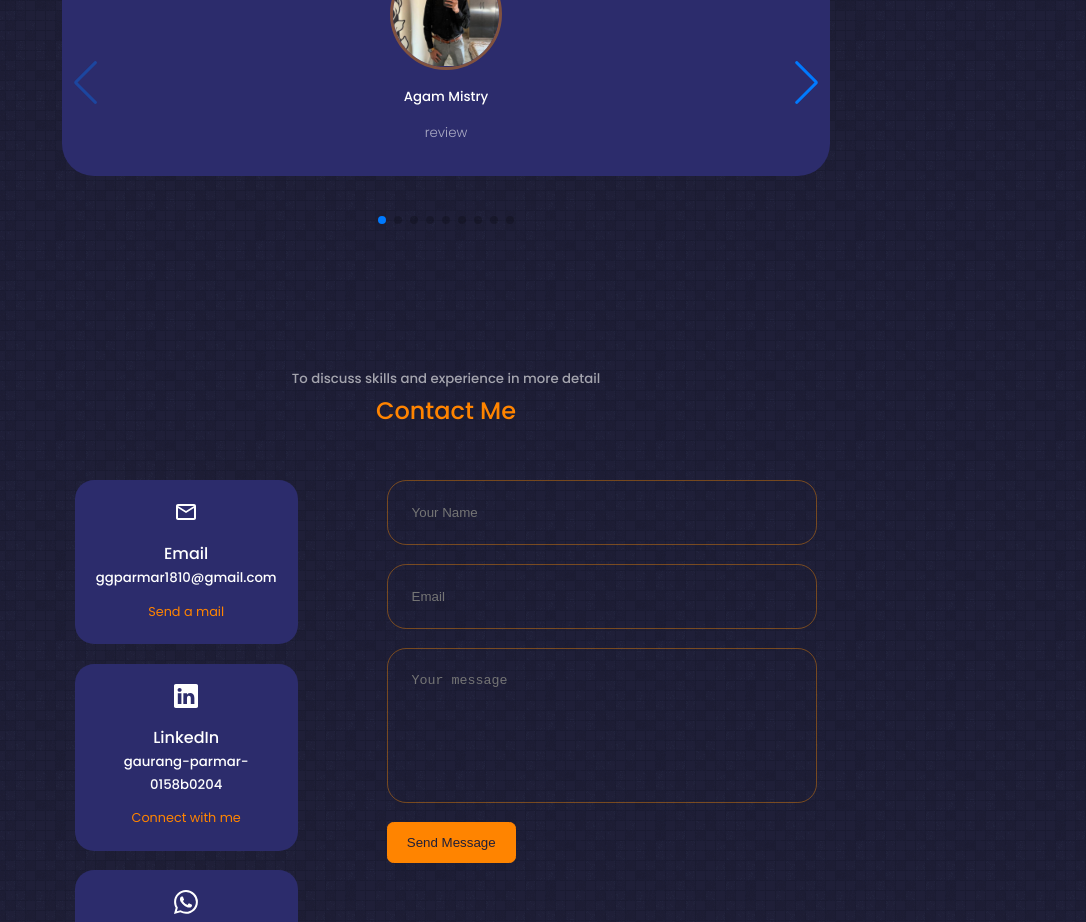
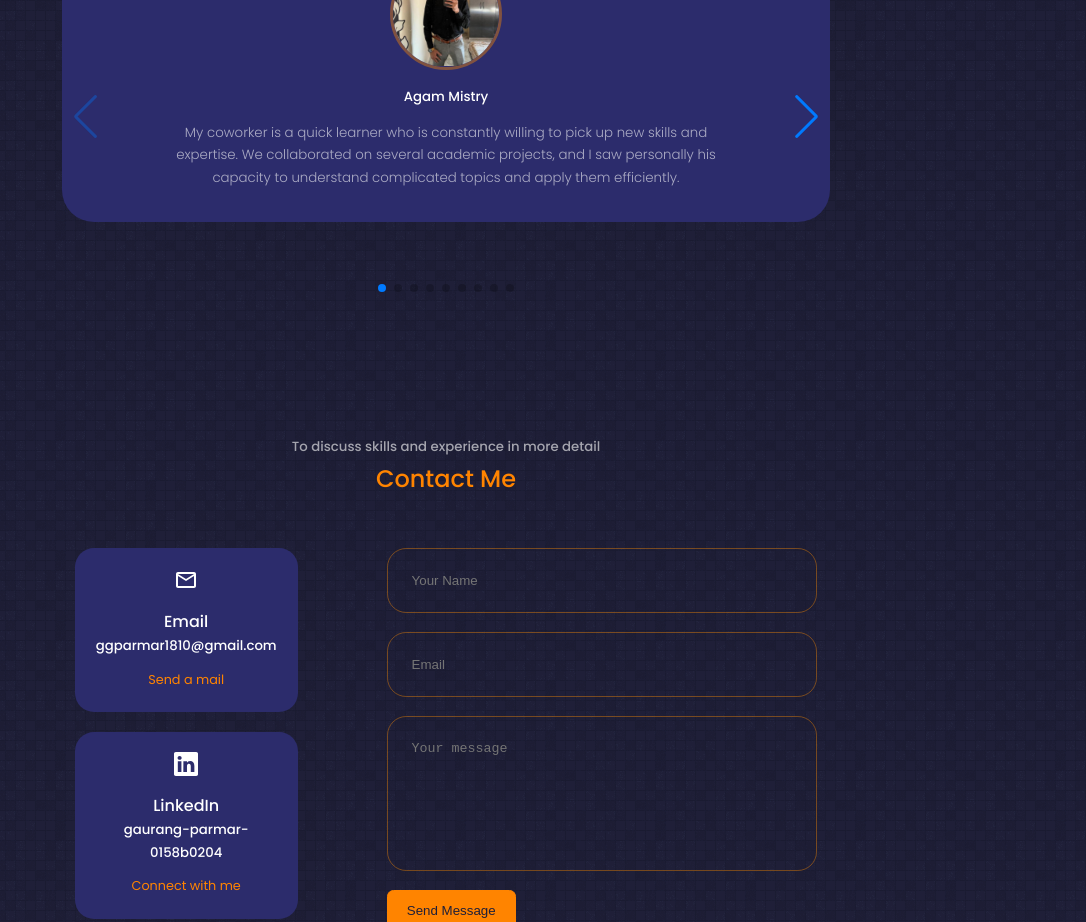
Before and after one commit to GaurangParmar1810/Portfolio-React, a React (Create React App) app: page / in a window 1280 px wide. Shown: the part 3500-4422 px from the top of the page, without its empty margins (194-1280 px from the left). Built offline with nearby package versions, Linux system fonts and the light colour scheme.

Commit message:
review added

```diff
--- a/src/components/testimonials/Testimonials.jsx
+++ b/src/components/testimonials/Testimonials.jsx
@@ -25,55 +25,55 @@ const data = [
     id: 1,
     name: 'Agam Mistry',
     image: AGAM,
-    review: 'review'
+    review: 'My coworker is a quick learner who is constantly willing to pick up new skills and expertise. We collaborated on several academic projects, and I saw personally his capacity to understand complicated topics and apply them efficiently.'
   },
   {
     id: 2,
     name: 'Aditya Jadeja',
     image: ADITYA,
-    review: 'review'
+    review: 'Gaurang has demonstrated skills in academic projects in addition to his strong coding and problem-solving abilities. His dedicated work and attention to detail have resulted in effective project results that have received favourable reviews from our lecturers.'
   },
   {
     id: 3,
     name: 'Harsh Parmar',
     image: HARSH,
-    review: 'review'
+    review: 'Gaurang continually shows strong programming skills and logical thinking. However, one area where he could have an opportunity to get better is in his documentation skills. He is urged to concentrate on project documentation in order to nurture teamwork.'
   },
   {
     id: 4,
     name: 'Chintan Kanpariya',
     image: CHINTAN,
-    review: 'review'
+    review: 'Gaurang has consistently demonstrated leadership qualities in multiple projects on which we collaborated. He gives leadership and direction, ensuring that our initiatives stay on track and that deadlines are met.'
   },
   {
     id: 5,
     name: 'Darshit Bhakhar',
     image: DARSHIT,
-    review: 'review'
+    review: 'Although Gaurang excels in technical areas, he has the capacity to increase his knowledge of the financial side of projects. '
   },
   {
     id: 6,
     name: 'Dharva Patel',
     image: DHARVA,
-    review: 'review'
+    review: `My colleague's sense of humour has made our collaboration pleasurable outside of the academics. He brings a positive and light-hearted attitude to the team which creates a pleasant and motivating work atmosphere.`
   },
   {
     id: 7,
     name: 'Manan Dankhara',
     image: MANAN,
-    review: 'review'
+    review: 'He is skilled at communicating complex technological concepts to non-technical people. '
   },
   {
     id: 8,
     name: 'Parth Patel',
     image: PARTH,
-    review: 'review'
+    review: 'Gaurang is a good programmer and problem solver who works well with colleagues. He will remain a valued asset with continued leadership growth.'
   },
   {
     id: 9,
     name: 'Parth Prajapati',
     image: PARTH_,
-    review: 'review'
+    review: 'If the deadline is near then he is the person on whom I can put my trust on. He is a quick learner and a good team player.'
   }
 ];
 const Testimonials = () => {
```
